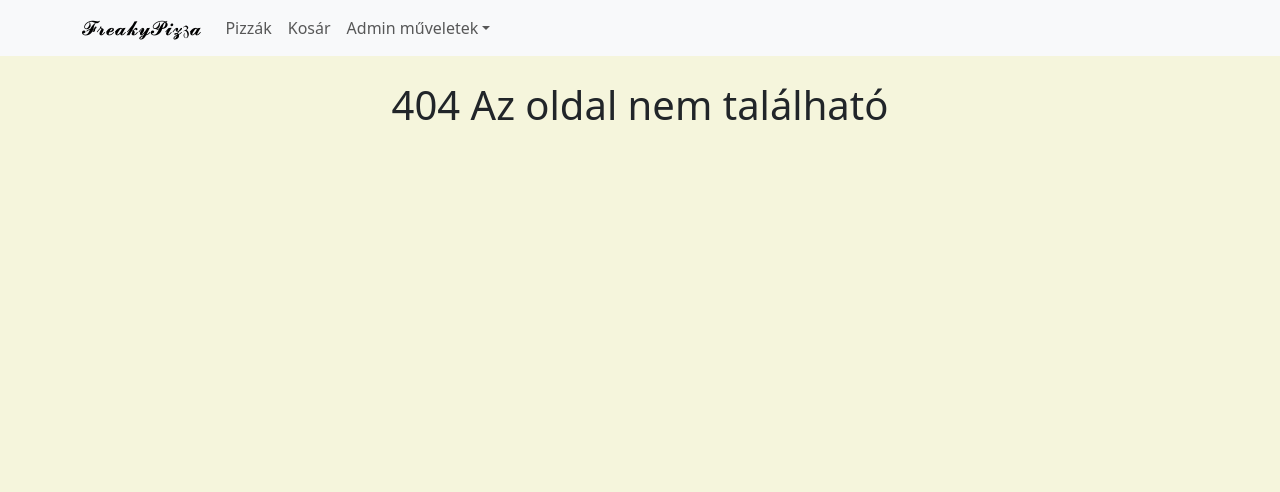
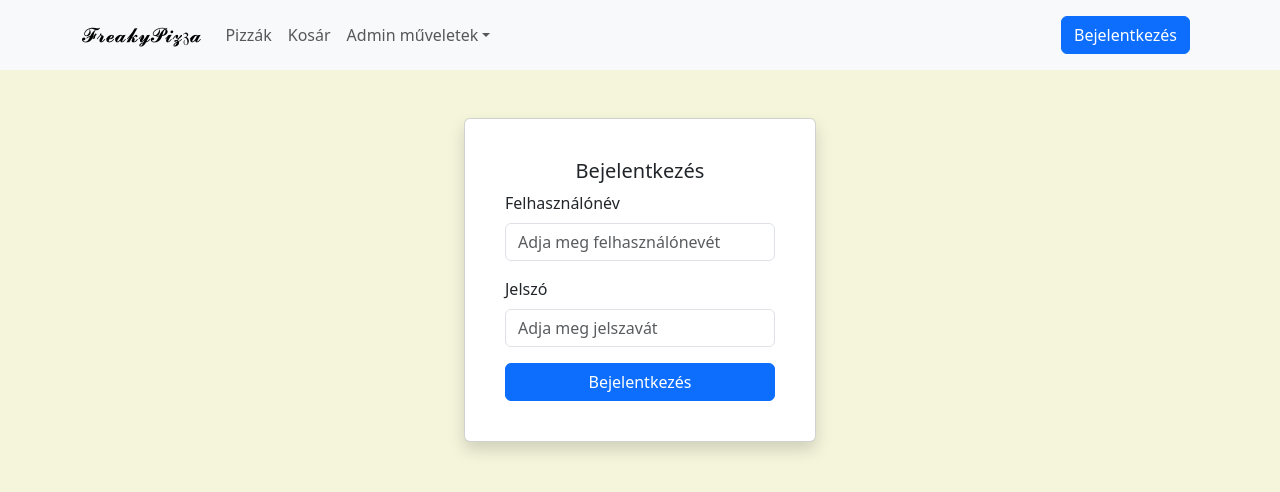
Before and after one commit to KissBenedek/pizzaProject, a React (Create React App) app: page /login in a window 1280 px wide. Before the commit this address had no page. Shown: the top 492 px of the page. Built offline with nearby package versions, Linux system fonts and the light colour scheme.

Commit message:
Kész a basic auth

```diff
--- a/src/api/apiClient.ts
+++ b/src/api/apiClient.ts
@@ -2,7 +2,9 @@ import axios from 'axios';
 
 const apiClient = axios.create({
     baseURL: 'http://localhost:8001/api',
+    headers: {
+        'Content-Type': 'application/json',
+    },
 });
 
-
 export default apiClient;
--- a/src/index.tsx
+++ b/src/index.tsx
@@ -10,6 +10,7 @@ import ModifyPizzaPage from './pages/ModifyPizzaPage';
 import UjPizzaPage from './pages/UjPizzaPage';
 import { ToastContainer } from 'react-toastify';
 import PizzaPage from './pages/PizzaPage';
+import LoginPage from './pages/LoginPage';
 
 const root = ReactDOM.createRoot(document.getElementById('root') as HTMLElement);
 
@@ -17,12 +18,13 @@ root.render(
     <React.StrictMode>
         <BrowserRouter>
             <Routes>
-                <Route path="/pizzak" element={<PizzasPage />} />
+                <Route path="/" element={<PizzasPage />} />
                 <Route path="/kosar" element={<BasketPage />} />
                 <Route path="*" element={<ErrorPage />} />
                 <Route path="/pizzaszerk" element={<ModifyPizzaPage />} />
                 <Route path="/ujpizza" element={<UjPizzaPage />} />
-                <Route path='/pizzak/:id' element={<PizzaPage/>}/>
+                <Route path="/pizzak/:id" element={<PizzaPage />} />
+                <Route path="/login" element={<LoginPage />} />
             </Routes>
         </BrowserRouter>
         <ToastContainer />
--- a/src/pages/BasketPage.tsx
+++ b/src/pages/BasketPage.tsx
@@ -49,11 +49,11 @@ const BasketPage = () => {
             <div style={{ marginBottom: '25px' }}>
                 <Navbar expand="lg" className="bg-body-tertiary" bg="light" data-bs-theme="light">
                     <Container>
-                        <Navbar.Brand href="/pizzak">𝓕𝓻𝓮𝓪𝓴𝔂𝓟𝓲𝔃𝔷𝓪</Navbar.Brand>
+                        <Navbar.Brand href="/">𝓕𝓻𝓮𝓪𝓴𝔂𝓟𝓲𝔃𝔷𝓪</Navbar.Brand>
                         <Navbar.Toggle aria-controls="basic-navbar-nav" />
                         <Navbar.Collapse id="basic-navbar-nav">
                             <Nav className="me-auto">
-                                <Nav.Link href="/pizzak">Pizzák</Nav.Link>
+                                <Nav.Link href="/">Pizzák</Nav.Link>
                                 <Nav.Link href="/kosar">Kosár</Nav.Link>
                                 <NavDropdown title="Admin műveletek" id="basic-nav-dropdown">
                                     <NavDropdown.Item href="/ujpizza">Hozzáadás</NavDropdown.Item>
--- a/src/pages/ErrorPage.tsx
+++ b/src/pages/ErrorPage.tsx
@@ -7,11 +7,11 @@ const ErrorPage = () => {
             <div id="navbar">
                 <Navbar expand="lg" className="bg-body-tertiary" bg="light" data-bs-theme="light">
                     <Container>
-                        <Navbar.Brand href="#home">𝓕𝓻𝓮𝓪𝓴𝔂𝓟𝓲𝔃𝔷𝓪</Navbar.Brand>
+                        <Navbar.Brand href="/">𝓕𝓻𝓮𝓪𝓴𝔂𝓟𝓲𝔃𝔷𝓪</Navbar.Brand>
                         <Navbar.Toggle aria-controls="basic-navbar-nav" />
                         <Navbar.Collapse id="basic-navbar-nav">
                             <Nav className="me-auto">
-                                <Nav.Link href="/pizzak">Pizzák</Nav.Link>
+                                <Nav.Link href="/">Pizzák</Nav.Link>
                                 <Nav.Link href="/kosar">Kosár</Nav.Link>
                                 <NavDropdown title="Admin műveletek" id="basic-nav-dropdown">
                                     <NavDropdown.Item href="/ujpizza">Hozzáadás</NavDropdown.Item>
--- /dev/null
+++ b/src/pages/LoginPage.tsx
@@ -0,0 +1,140 @@
+import { useState } from 'react';
+import { toast, Zoom } from 'react-toastify';
+import { Form, Button, Container, Card, Nav, Navbar, NavDropdown } from 'react-bootstrap';
+
+export default function LoginPage() {
+    const [username, setUsername] = useState('');
+    const [password, setPassword] = useState('');
+    const [isAuthenticated, setIsAuthenticated] = useState(false);
+
+    const handleLogin = () => {
+        if (username && password) {
+            const credentials = btoa(`${username}:${password}`);
+            sessionStorage.setItem('authToken', `Basic ${credentials}`);
+            setIsAuthenticated(true);
+            toast.success('Sikeres bejelentkezés!', {
+                position: 'top-right',
+                autoClose: 5000,
+                hideProgressBar: false,
+                closeOnClick: true,
+                pauseOnHover: true,
+                draggable: true,
+                progress: undefined,
+                theme: 'colored',
+                transition: Zoom,
+            });
+        } else {
+            toast.error('Hibás bejelentkezési adatok!', {
+                position: 'top-right',
+                autoClose: 5000,
+                hideProgressBar: false,
+                closeOnClick: true,
+                pauseOnHover: true,
+                draggable: true,
+                progress: undefined,
+                theme: 'colored',
+                transition: Zoom,
+            });
+        }
+    };
+
+    const handleApiCall = () => {
+        const authToken = sessionStorage.getItem('authToken');
+        if (authToken) {
+            toast.info(`Fiktív API-hívás megtörtént ezzel a tokennel: ${authToken}`, {
+                position: 'top-right',
+                autoClose: 5000,
+                hideProgressBar: false,
+                closeOnClick: true,
+                pauseOnHover: true,
+                draggable: true,
+                progress: undefined,
+                theme: 'colored',
+                transition: Zoom,
+            });
+        } else {
+            toast.error('Nincs autentikációs token.', {
+                position: 'top-right',
+                autoClose: 5000,
+                hideProgressBar: false,
+                closeOnClick: true,
+                pauseOnHover: true,
+                draggable: true,
+                progress: undefined,
+                theme: 'colored',
+                transition: Zoom,
+            });
+        }
+    };
+
+    return (
+        <body>
+            <div id="navbar">
+                <Navbar expand="lg" className="bg-body-tertiary" bg="colored" data-bs-theme="colored">
+                    <Container>
+                        <Navbar.Brand href="/">𝓕𝓻𝓮𝓪𝓴𝔂𝓟𝓲𝔃𝔷𝓪</Navbar.Brand>
+                        <Navbar.Toggle aria-controls="basic-navbar-nav" />
+                        <Navbar.Collapse id="basic-navbar-nav">
+                            <Nav className="me-auto">
+                                <Nav.Link href="/">Pizzák</Nav.Link>
+                                <Nav.Link href="/kosar">Kosár</Nav.Link>
+                                <NavDropdown title="Admin műveletek" id="basic-nav-dropdown">
+                                    <NavDropdown.Item href="/ujpizza">Hozzáadás</NavDropdown.Item>
+                                    <NavDropdown.Item href="/pizzaszerk">
+                                        Szerkesztés és törlés
+                                    </NavDropdown.Item>
+                                </NavDropdown>
+                            </Nav>
+                            <Nav>
+                                <Nav.Link href="/login">
+                                    <Button>Bejelentkezés</Button>
+                                </Nav.Link>
+                            </Nav>
+                        </Navbar.Collapse>
+                    </Container>
+                </Navbar>
+            </div>
+            <Container className="d-flex justify-content-center mt-5">
+                {!isAuthenticated ? (
+                    <Card style={{ width: '22rem' }} className="p-4 shadow">
+                        <Card.Body>
+                            <Card.Title className="text-center">Bejelentkezés</Card.Title>
+                            <Form>
+                                <Form.Group className="mb-3" controlId="formUsername">
+                                    <Form.Label>Felhasználónév</Form.Label>
+                                    <Form.Control
+                                        type="text"
+                                        placeholder="Adja meg felhasználónevét"
+                                        value={username}
+                                        onChange={(e) => setUsername(e.target.value)}
+                                    />
+                                </Form.Group>
+                                <Form.Group className="mb-3" controlId="formPassword">
+                                    <Form.Label>Jelszó</Form.Label>
+                                    <Form.Control
+                                        type="password"
+                                        placeholder="Adja meg jelszavát"
+                                        value={password}
+                                        onChange={(e) => setPassword(e.target.value)}
+                                    />
+                                </Form.Group>
+                                <Button variant="primary" className="w-100" onClick={handleLogin}>
+                                    Bejelentkezés
+                                </Button>
+                            </Form>
+                        </Card.Body>
+                    </Card>
+                ) : (
+                    <Card style={{ width: '22rem' }} className="p-4 shadow">
+                        <Card.Body>
+                            <Card.Title className="text-center">Sikeres bejelentkezés!</Card.Title>
+                            <Button variant="success" className="w-100" onClick={handleApiCall}>
+                                API hívás
+                            </Button>
+                        </Card.Body>
+                    </Card>
+                )}
+            </Container>
+        </body>
+    );
+}
--- a/src/pages/ModifyPizzaPage.tsx
+++ b/src/pages/ModifyPizzaPage.tsx
@@ -153,11 +153,11 @@ const ModifyPizzaPage = () => {
             <div id="navbar">
                 <Navbar expand="lg" className="bg-body-tertiary" bg="light" data-bs-theme="light">
                     <Container>
-                        <Navbar.Brand href="/pizzak">𝓕𝓻𝓮𝓪𝓴𝔂𝓟𝓲𝔃𝔷𝓪</Navbar.Brand>
+                        <Navbar.Brand href="/">𝓕𝓻𝓮𝓪𝓴𝔂𝓟𝓲𝔃𝔷𝓪</Navbar.Brand>
                         <Navbar.Toggle aria-controls="basic-navbar-nav" />
                         <Navbar.Collapse id="basic-navbar-nav">
                             <Nav className="me-auto">
-                                <Nav.Link href="/pizzak">Pizzák</Nav.Link>
+                                <Nav.Link href="/">Pizzák</Nav.Link>
                                 <Nav.Link href="/kosar">Kosár</Nav.Link>
                                 <NavDropdown title="Admin műveletek" id="basic-nav-dropdown">
                                     <NavDropdown.Item href="/ujpizza">Hozzáadás</NavDropdown.Item>
--- a/src/pages/PizzaPage.tsx
+++ b/src/pages/PizzaPage.tsx
@@ -89,11 +89,11 @@ const PizzaPage = () => {
             <div id="navbar">
                 <Navbar expand="lg" className="bg-body-tertiary" bg="light" data-bs-theme="light">
                     <Container>
-                        <Navbar.Brand href="/pizzak">𝓕𝓻𝓮𝓪𝓴𝔂𝓟𝓲𝔃𝔷𝓪</Navbar.Brand>
+                        <Navbar.Brand href="/">𝓕𝓻𝓮𝓪𝓴𝔂𝓟𝓲𝔃𝔷𝓪</Navbar.Brand>
                         <Navbar.Toggle aria-controls="basic-navbar-nav" />
                         <Navbar.Collapse id="basic-navbar-nav">
                             <Nav className="me-auto">
-                                <Nav.Link href="/pizzak">Pizzák</Nav.Link>
+                                <Nav.Link href="/">Pizzák</Nav.Link>
                                 <Nav.Link href="/kosar">Kosár</Nav.Link>
                                 <NavDropdown title="Admin műveletek" id="basic-nav-dropdown">
                                     <NavDropdown.Item href="/ujpizza">Hozzáadás</NavDropdown.Item>
@@ -106,7 +106,7 @@ const PizzaPage = () => {
                     </Container>
                 </Navbar>
             </div>
-            <div id="container">
+            <div id="box">
                 <div id="kep">
                     <img src={'http://localhost:8001/api/kepek/' + data?.imageUrl} alt="pizzaKép" />
                 </div>
--- a/src/pages/PizzasPage.tsx
+++ b/src/pages/PizzasPage.tsx
@@ -25,11 +25,11 @@ const PizzasPage = () => {
             <div id="navbar">
                 <Navbar expand="lg" className="bg-body-tertiary" bg="light" data-bs-theme="light">
                     <Container>
-                        <Navbar.Brand href="/pizzak">𝓕𝓻𝓮𝓪𝓴𝔂𝓟𝓲𝔃𝔷𝓪</Navbar.Brand>
+                        <Navbar.Brand href="/">𝓕𝓻𝓮𝓪𝓴𝔂𝓟𝓲𝔃𝔷𝓪</Navbar.Brand>
                         <Navbar.Toggle aria-controls="basic-navbar-nav" />
                         <Navbar.Collapse id="basic-navbar-nav">
                             <Nav className="me-auto">
-                                <Nav.Link href="/pizzak">Pizzák</Nav.Link>
+                                <Nav.Link href="/">Pizzák</Nav.Link>
                                 <Nav.Link href="/kosar">Kosár</Nav.Link>
                                 <NavDropdown title="Admin műveletek" id="basic-nav-dropdown">
                                     <NavDropdown.Item href="/ujpizza">Hozzáadás</NavDropdown.Item>
@@ -37,6 +37,11 @@ const PizzasPage = () => {
                                         Szerkesztés és törlés
                                     </NavDropdown.Item>
                                 </NavDropdown>
+                            </Nav>
+                            <Nav>
+                                <Nav.Link href="/login">
+                                    <Button>Bejelentkezés</Button>
+                                </Nav.Link>
                             </Nav>
                         </Navbar.Collapse>
                     </Container>
--- a/src/pages/UjPizzaPage.tsx
+++ b/src/pages/UjPizzaPage.tsx
@@ -78,11 +78,11 @@ const UjPizzaPage = () => {
             <div id="navbar">
                 <Navbar expand="lg" className="bg-body-tertiary" bg="light" data-bs-theme="light">
                     <Container>
-                        <Navbar.Brand href="/pizzak">𝓕𝓻𝓮𝓪𝓴𝔂𝓟𝓲𝔃𝔷𝓪</Navbar.Brand>
+                        <Navbar.Brand href="/">𝓕𝓻𝓮𝓪𝓴𝔂𝓟𝓲𝔃𝔷𝓪</Navbar.Brand>
                         <Navbar.Toggle aria-controls="basic-navbar-nav" />
                         <Navbar.Collapse id="basic-navbar-nav">
                             <Nav className="me-auto">
-                                <Nav.Link href="/pizzak">Pizzák</Nav.Link>
+                                <Nav.Link href="/">Pizzák</Nav.Link>
                                 <Nav.Link href="/kosar">Kosár</Nav.Link>
                                 <NavDropdown title="Admin műveletek" id="basic-nav-dropdown">
                                     <NavDropdown.Item href="/ujpizza">Hozzáadás</NavDropdown.Item>
--- a/src/styles/PizzaStyle.css
+++ b/src/styles/PizzaStyle.css
@@ -1,4 +1,4 @@
-#container{
+#box{
     display: flex;
     flex-direction: row;
     justify-content: space-around;
```
